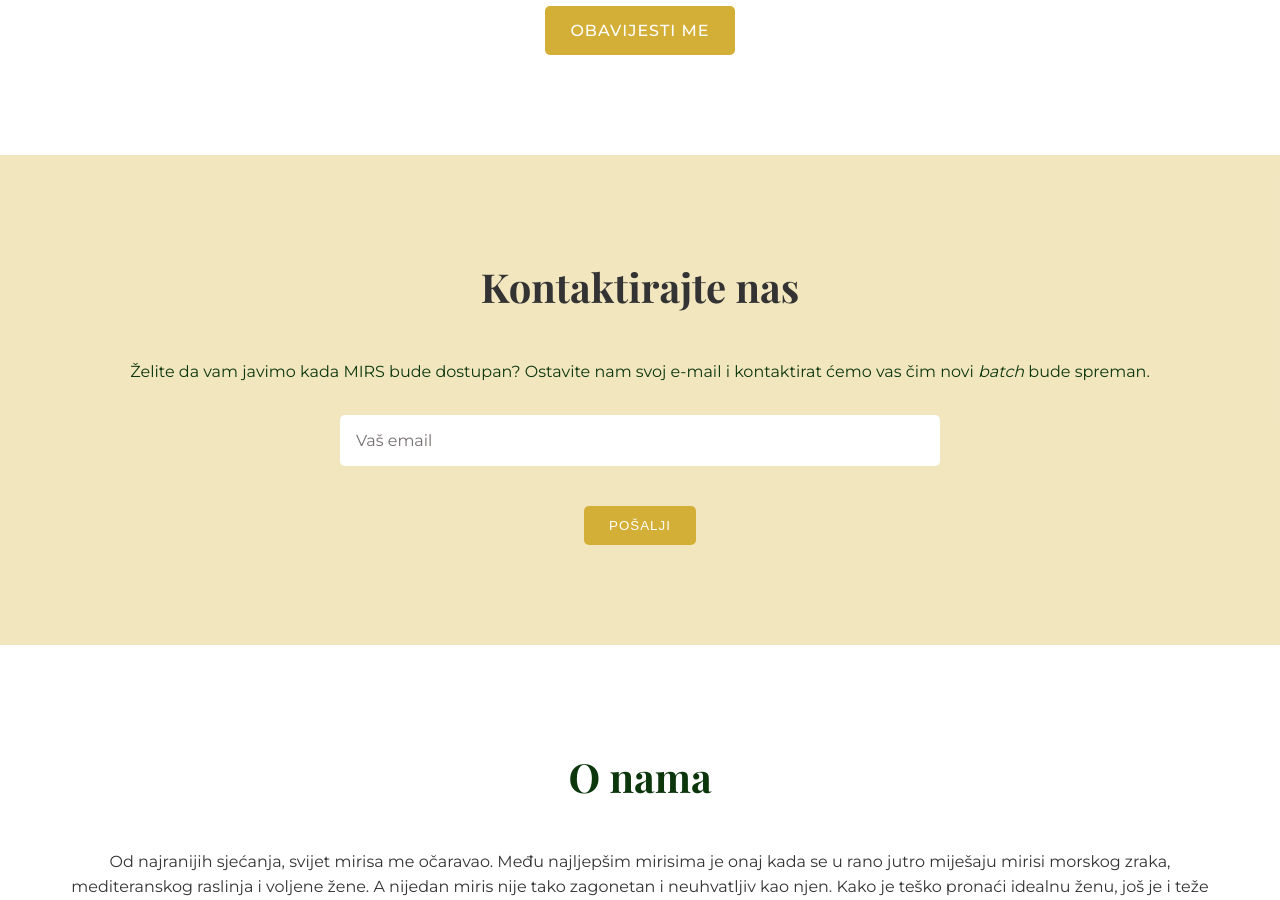
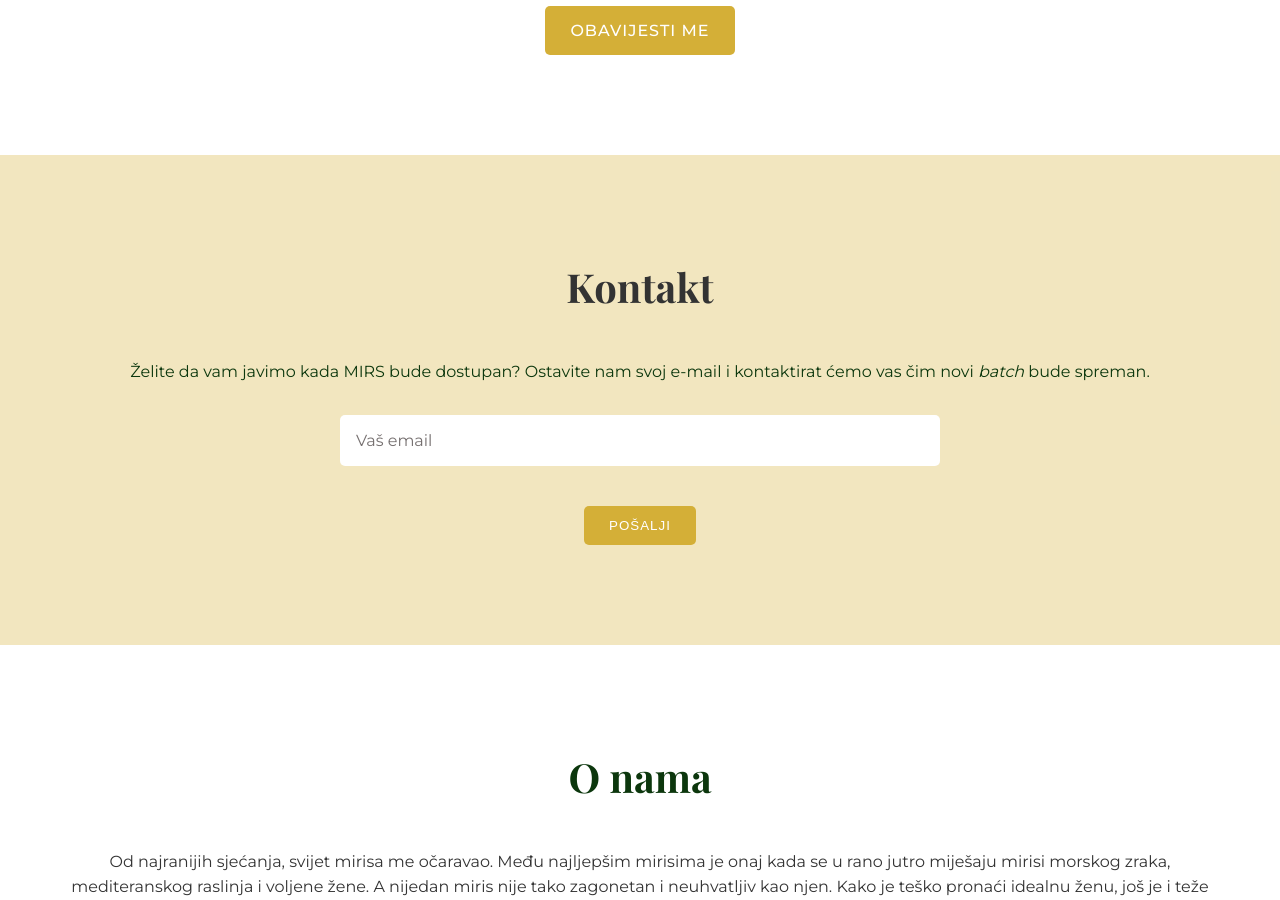
Before and after one commit to banovotz/mirs, a Jekyll site: the page built from index.html, in a window 1280 px wide and 900 px high, scrolled down 3132 px. Built offline with Jekyll 4.4.1, drawn with Linux system fonts in a browser that asks for light colours; comment, search, counter and statistics services are not loaded.

Commit message:
Contact form title change

```diff
--- a/index.html
+++ b/index.html
@@ -133,7 +133,7 @@ image: assets/img/pozadina.png
 
 <section id="contact" class="section contact-section">
     <div class="container">
-        <h2>Kontaktirajte nas</h2>
+        <h2>Kontakt</h2>
         <p>Želite da vam javimo kada MIRS bude dostupan? Ostavite nam svoj e-mail i kontaktirat ćemo vas čim
             novi <i>batch</i> bude spreman. </p>
 
```
